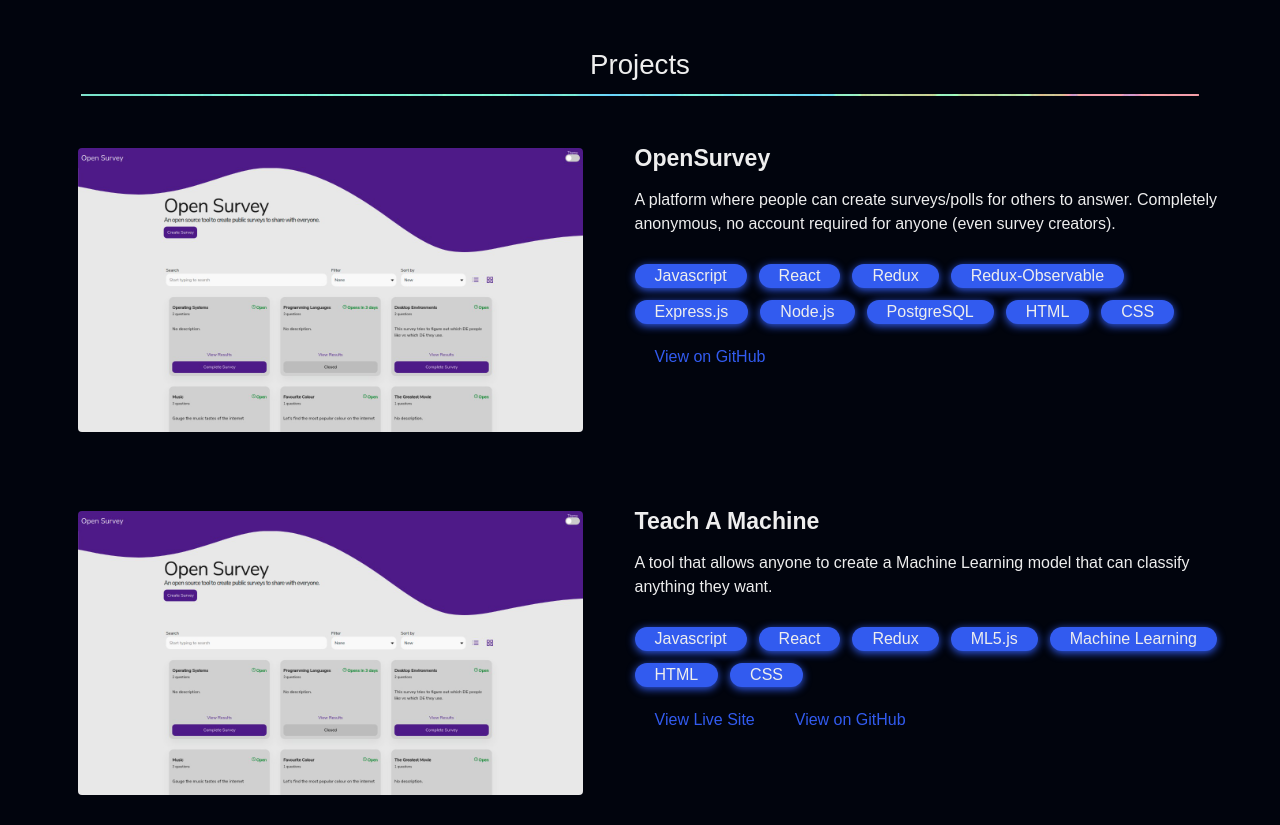
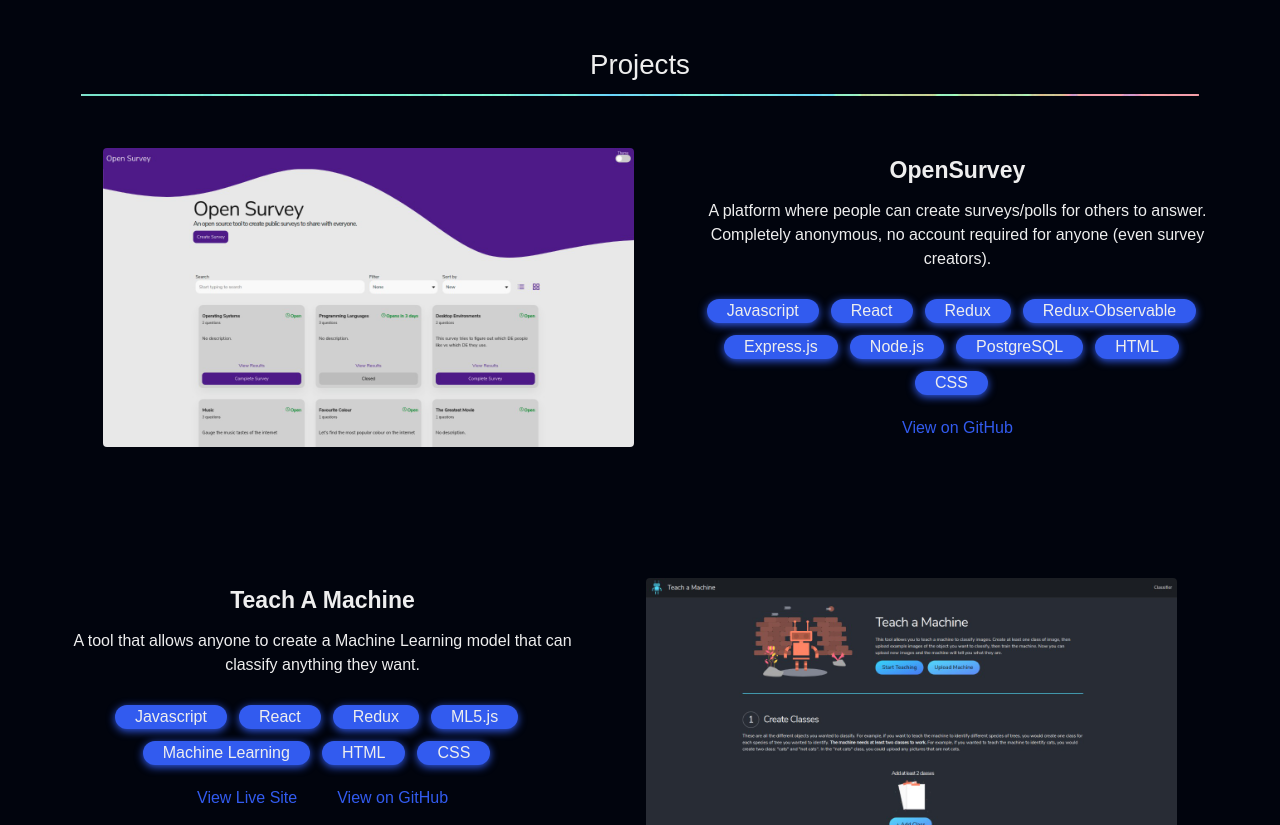
Before and after one commit to cyores/cyores.github.io, a Gatsby site: page / in a window 1280 px wide. Shown: the part 940-1765 px from the top of the page. Built offline with nearby package versions, Linux system fonts and the light colour scheme; Gatsby itself is replaced by a stand-in of ours.

Commit message:
Project screenshots added, visual changes

```diff
--- a/src/components/Header.js
+++ b/src/components/Header.js
@@ -81,16 +81,16 @@ const Spacer = styled.div`
 const MenuOptions = () => (
     <Flex>
         <div>
-            <a href="#education">
-                <NavItem>education</NavItem>
+            <a href="#projects" style={{ textDecoration: "none" }}>
+                <NavItem>projects</NavItem>
             </a>
             <Spacer>/</Spacer>
-            <a href="#experience">
+            <a href="#experience" style={{ textDecoration: "none" }}>
                 <NavItem>experience</NavItem>
             </a>
             <Spacer>/</Spacer>
-            <a href="#projects">
-                <NavItem>projects</NavItem>
+            <a href="#education" style={{ textDecoration: "none" }}>
+                <NavItem>education</NavItem>
             </a>
             <Spacer>/</Spacer>
             <NavItem>contact</NavItem>
--- a/src/components/Project.js
+++ b/src/components/Project.js
@@ -1,33 +1,39 @@
 import React from "react";
-import sampleImg from "../images/opensurvey-screen.jpg";
+import styled from "styled-components";
 
 // components
 import Chip from "./utils/Chip";
 import Button from "./utils/Button";
 import Flex from "./utils/Flex";
 
+const ImgWrapper = styled.div`
+    flex: 1 0 350px;
+    margin: var(--space-md) var(--space-xl);
+    order: ${props => props.order};
+    @media only screen and (max-width: 625px) {
+        order: 0;
+    }
+`;
+
 const Project = ({
     title,
     description,
     technologies,
     liveLink,
-    githubLink
+    githubLink,
+    order,
+    img
 }) => (
     <Flex>
-        <div
-            style={{
-                flex: "1 0 350px",
-                margin: "var(--space-md) var(--space-xl)"
-            }}
-        >
+        <ImgWrapper order={order}>
             <img
-                src={sampleImg}
+                src={img.image}
                 alt="project screenshot"
                 style={{ width: "100%", borderRadius: "4px" }}
             />
-        </div>
-        <div style={{ flex: "4 0" }}>
-            <h5 style={{ marginTop: "var(--space-sm)" }}>
+        </ImgWrapper>
+        <div style={{ flex: "3 0", textAlign: "center" }}>
+            <h5 style={{ marginTop: "var(--space-md)" }}>
                 <b>{title}</b>
             </h5>
             <p>{description}</p>
--- a/src/components/utils/Section.js
+++ b/src/components/utils/Section.js
@@ -8,11 +8,11 @@ const Section = ({ title, children }) => {
     return (
         <div style={{ margin: "var(--space-xxl) 0" }}>
             <Flex>
-                <div style={{ flex: "1 0 375px" }}>
+                <div style={{ flex: "1 0 360px", margin: "0 var(--space-sm)" }}>
                     <h4>{title}</h4>
                     <div
                         style={{
-                            width: "95%",
+                            width: "100%",
                             height: "2px",
                             background: `url(${MadeonImg})`,
                             backgroundSize: "cover",
--- a/src/data/projects.json
+++ b/src/data/projects.json
@@ -16,8 +16,7 @@
                 "PostgreSQL",
                 "HTML",
                 "CSS"
-            ],
-            "screenshots": []
+            ]
         },
         {
             "title": "Teach A Machine",
@@ -32,32 +31,28 @@
                 "Machine Learning",
                 "HTML",
                 "CSS"
-            ],
-            "screenshots": []
+            ]
         },
         {
             "title": "Rent VS Buy",
             "description": "A tool that helps break down the costs of the Rent vs Buy a home decision.",
             "githubLink": "https://github.com/cyores/rentvbuy",
             "liveLink": "https://rentvbuy.netlify.com/",
-            "technologies": ["Javascript", "React", "HTML", "CSS"],
-            "screenshots": []
+            "technologies": ["Javascript", "React", "HTML", "CSS"]
         },
         {
             "title": "MLB Stats",
             "description": "A website where you can view all MLB teams, players, and their stats. Build with React and the freely availble MLB API.",
             "githubLink": "https://github.com/cyores/rentvbuy",
             "liveLink": "https://mlbstats.netlify.com/",
-            "technologies": ["Javascript", "React", "HTML", "CSS"],
-            "screenshots": []
+            "technologies": ["Javascript", "React", "HTML", "CSS"]
         },
         {
             "title": "Master Password",
             "description": "A cross browser extension based on the Master Password algorithm by Maarten Billemont. This is a stateless password manager and therefore requires no storage, database, or internet connection.",
             "githubLink": "https://github.com/cyores/mpw-xbrowserextension",
             "liveLink": null,
-            "technologies": ["Javascript", "Chrome Extension", "HTML", "CSS"],
-            "screenshots": []
+            "technologies": ["Javascript", "Chrome Extension", "HTML", "CSS"]
         },
         {
             "title": "Adclipse",
@@ -72,8 +67,7 @@
                 "Tesseract.js",
                 "HTML",
                 "CSS"
-            ],
-            "screenshots": []
+            ]
         }
     ]
 }
--- a/src/index.css
+++ b/src/index.css
@@ -133,7 +133,7 @@ hr {
 }
 .container-full {
     position: relative;
-    width: 96vw;
+    width: 94vw;
     /* min-height: 75vh; */
     margin: 0 auto;
     box-sizing: border-box;
--- a/src/pages/index.js
+++ b/src/pages/index.js
@@ -2,6 +2,14 @@ import React from "react";
 import styled from "styled-components";
 import { useStaticQuery, graphql } from "gatsby";
 import MadeonImg from "../images/madeon270.jpg";
+
+// project images
+import OpenSurveyScreen from "../images/screenshots/opensurvey-screen.jpg";
+import RVBScreen from "../images/screenshots/rvb-screen.jpg";
+import TAMScreen from "../images/screenshots/tam-screen.jpg";
+import MLBScreen from "../images/screenshots/mlbstats-screen.jpg";
+import MPScreen from "../images/screenshots/mp-screen.jpg";
+import AdclipseScreen from "../images/screenshots/adclipse-screen.jpg";
 
 // data
 import experienceData from "../data/experience.json";
@@ -35,6 +43,15 @@ const AnimateScrollDownArrow = styled.div`
     animation-iteration-count: infinite;
     animation-timing-function: ease;
 `;
+
+const screenshots = [
+    { project: "OpenSurvey", image: OpenSurveyScreen },
+    { project: "Teach A Machine", image: TAMScreen },
+    { project: "Rent VS Buy", image: RVBScreen },
+    { project: "MLB Stats", image: MLBScreen },
+    { project: "Master Password", image: MPScreen },
+    { project: "Adclipse", image: AdclipseScreen }
+];
 
 const Index = () => {
     const data = useStaticQuery(
@@ -150,25 +167,49 @@ const Index = () => {
                         }}
                     ></div>
                 </Flex>
-            </div>
 
-            <div className="container-full">
                 <Flex>
-                    {projectData.projects.map(project => (
-                        <div style={{ width: "100%", marginBottom: "var(--space-lg)" }}>
+                    {projectData.projects.map((project, i) => (
+                        <div
+                            style={{
+                                width: "100%",
+                                marginBottom: "var(--space-xxl)"
+                            }}
+                        >
                             <Project
                                 title={project.title}
                                 description={project.description}
                                 technologies={project.technologies}
                                 liveLink={project.liveLink}
                                 githubLink={project.githubLink}
+                                img={screenshots.find(
+                                    screen => screen.project === project.title
+                                )}
+                                order={i % 2 === 0 ? 0 : 1}
                             />
                         </div>
                     ))}
                 </Flex>
+
+                <Flex>
+                    <div
+                        style={{
+                            width: "8vw",
+                            height: "4px",
+                            background: "var(--color-primary)"
+                        }}
+                    ></div>
+                </Flex>
             </div>
 
             <div className="container-full">
+                <span id="experience"></span>
+                <Section title={experienceData.title}>
+                    {experienceData.jobs.map(job => (
+                        <JobCard key={`job-${job.company}`} data={job} />
+                    ))}
+                </Section>
+
                 <span id="education"></span>
                 <Section title={educationData.title}>
                     {educationData.schools.map(school => (
@@ -183,13 +224,6 @@ const Index = () => {
                                 <small>{school.extra}</small>
                             </p>
                         </React.Fragment>
-                    ))}
-                </Section>
-
-                <span id="experience"></span>
-                <Section title={experienceData.title}>
-                    {experienceData.jobs.map(job => (
-                        <JobCard key={`job-${job.company}`} data={job} />
                     ))}
                 </Section>
             </div>
```
Also changed, not shown: src/images/screenshots/adclipse-screen.jpg (added), src/images/screenshots/mlbstats-screen.jpg (added), src/images/screenshots/mp-screen.jpg (added), src/images/screenshots/opensurvey-screen.jpg (renamed from src/images/opensurvey-screen.jpg), src/images/screenshots/rvb-screen.jpg (added), src/images/screenshots/tam-screen.jpg (added).
